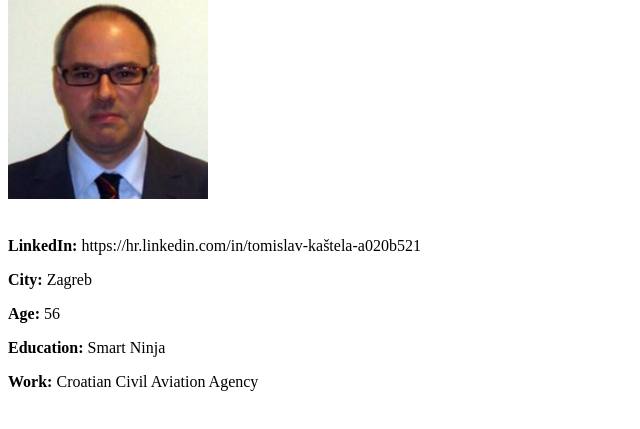
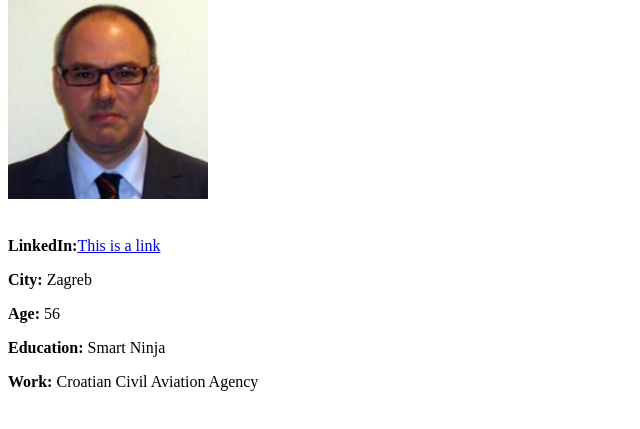
Before and after one commit to tkastela/Homework1, a plain HTML site: page index.html in a window 1280 px wide. Shown: the part 169-598 px from the top of the page, without its empty margins (0-640 px from the left). Drawn offline with Linux system fonts and the light colour scheme.

Commit message:
Update index.html

```diff
--- a/index.html
+++ b/index.html
@@ -19,7 +19,7 @@
         <br>
         <br>
 
-        <p><strong>LinkedIn:</strong><link> https://hr.linkedin.com/in/tomislav-kaštela-a020b521
+        <p><strong>LinkedIn:</strong><a href="https://hr.linkedin.com/in/tomislav-kaštela-a020b521">This is a link</a>
         <br>
 
         <p><strong>City:</strong> Zagreb</p>
```
